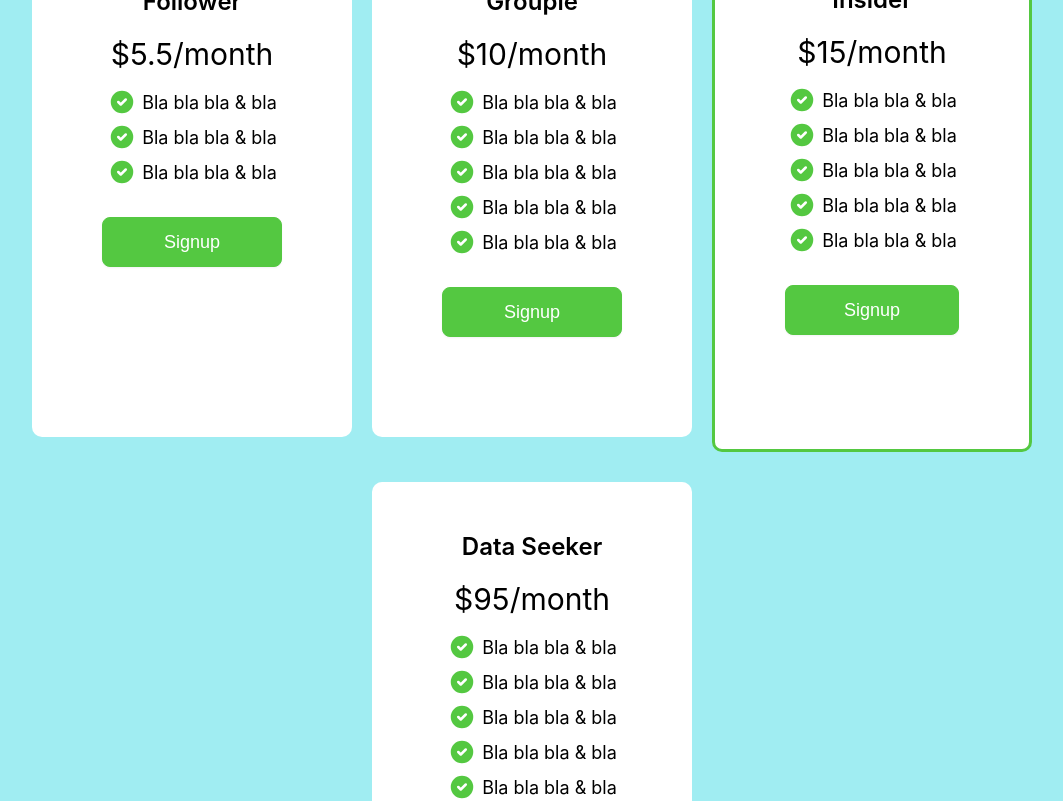
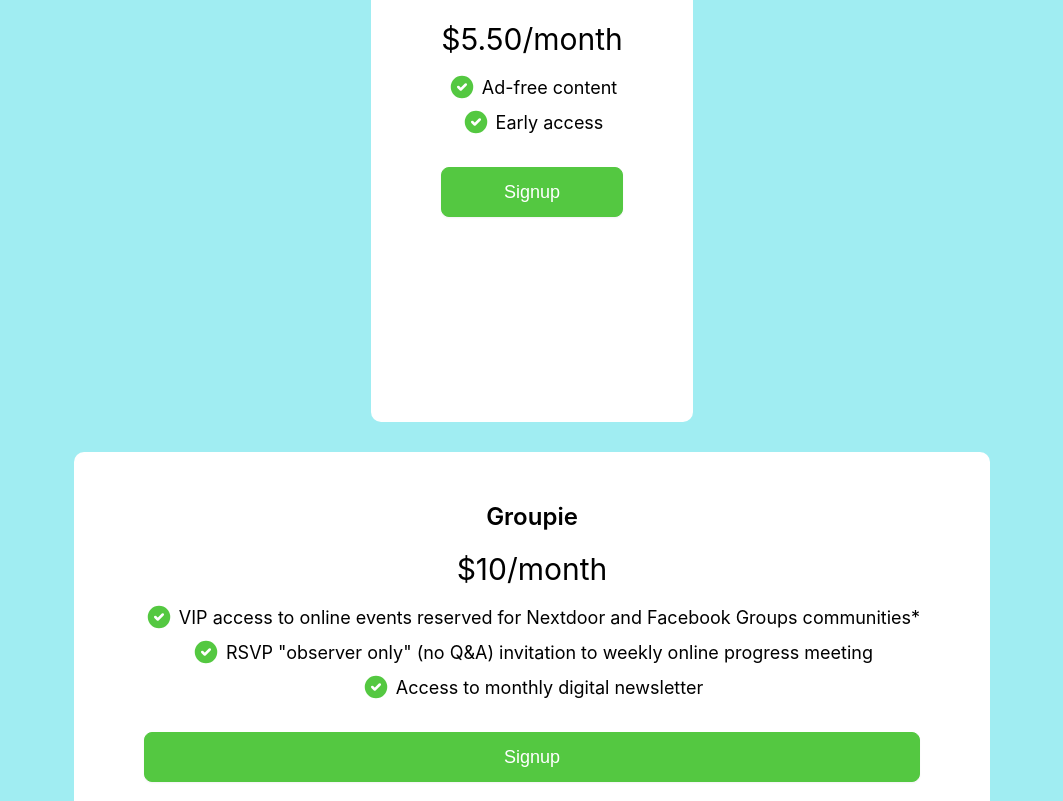
Before and after one commit to AhmedTohamy01/woodrow-task, a Next.js app: page / in a window 1280 px wide. Shown: the part 280-1081 px from the top of the page, without its empty margins (108-1171 px from the left). Built offline with nearby package versions, Linux system fonts and the light colour scheme.

Commit message:
feat[HomeCompound] : add updated content

```diff
--- a/src/compounds/HomeCompound.jsx
+++ b/src/compounds/HomeCompound.jsx
@@ -10,18 +10,14 @@ export const HomeCompound = () => {
       <CardsWrapper>
         <NormalCard>
           <CardTitle>Follower</CardTitle>
-          <CardPrice>$5.5/month</CardPrice>
+          <CardPrice>$5.50/month</CardPrice>
           <FeatureWrapper>
             <CheckIcon />
-            <FeatureText>Bla bla bla & bla</FeatureText>
+            <FeatureText>Ad-free content</FeatureText>
           </FeatureWrapper>
           <FeatureWrapper>
             <CheckIcon />
-            <FeatureText>Bla bla bla & bla</FeatureText>
-          </FeatureWrapper>
-          <FeatureWrapper>
-            <CheckIcon />
-            <FeatureText>Bla bla bla & bla</FeatureText>
+            <FeatureText>Early access</FeatureText>
           </FeatureWrapper>
           <SignupButton>Signup</SignupButton>
         </NormalCard>
@@ -30,23 +26,15 @@ export const HomeCompound = () => {
           <CardPrice>$10/month</CardPrice>
           <FeatureWrapper>
             <CheckIcon />
-            <FeatureText>Bla bla bla & bla</FeatureText>
+            <FeatureText>VIP access to online events reserved for Nextdoor and Facebook Groups communities*</FeatureText>
           </FeatureWrapper>
           <FeatureWrapper>
             <CheckIcon />
-            <FeatureText>Bla bla bla & bla</FeatureText>
+            <FeatureText>RSVP "observer only" (no Q&A) invitation to weekly online progress meeting</FeatureText>
           </FeatureWrapper>
           <FeatureWrapper>
             <CheckIcon />
-            <FeatureText>Bla bla bla & bla</FeatureText>
-          </FeatureWrapper>
-          <FeatureWrapper>
-            <CheckIcon />
-            <FeatureText>Bla bla bla & bla</FeatureText>
-          </FeatureWrapper>
-          <FeatureWrapper>
-            <CheckIcon />
-            <FeatureText>Bla bla bla & bla</FeatureText>
+            <FeatureText>Access to monthly digital newsletter</FeatureText>
           </FeatureWrapper>
           <SignupButton>Signup</SignupButton>
         </NormalCard>
@@ -59,23 +47,31 @@ export const HomeCompound = () => {
           <CardPrice>$15/month</CardPrice>
           <FeatureWrapper>
             <CheckIcon />
-            <FeatureText>Bla bla bla & bla</FeatureText>
+            <FeatureText>GovUNLEASHED laptop sticker</FeatureText>
           </FeatureWrapper>
           <FeatureWrapper>
             <CheckIcon />
-            <FeatureText>Bla bla bla & bla</FeatureText>
+            <FeatureText>Access to Life Groups (e.g., Microbusiness (less than 10 employees) Owners, Selling to Government, and Professional Licensing)</FeatureText>
           </FeatureWrapper>
           <FeatureWrapper>
             <CheckIcon />
-            <FeatureText>Bla bla bla & bla</FeatureText>
+            <FeatureText>Access to private Facebook group</FeatureText>
           </FeatureWrapper>
           <FeatureWrapper>
             <CheckIcon />
-            <FeatureText>Bla bla bla & bla</FeatureText>
+            <FeatureText>Access to legal professional's vlog on California legislative bills that might impact you</FeatureText>
           </FeatureWrapper>
           <FeatureWrapper>
             <CheckIcon />
-            <FeatureText>Bla bla bla & bla</FeatureText>
+            <FeatureText>RSVP "full participant" invitation to weekly online progress meeting. Full participants may ask the host or special guest(s) a question.</FeatureText>
+          </FeatureWrapper>
+          <FeatureWrapper>
+            <CheckIcon />
+            <FeatureText>State & Municipality Report Cards (SMRC)</FeatureText>
+          </FeatureWrapper>
+          <FeatureWrapper>
+            <CheckIcon />
+            <FeatureText>Preferred support for inquiries (guaranteed reply within 24 hours)</FeatureText>
           </FeatureWrapper>
           <SignupButton>Signup</SignupButton>
         </MostPopularCard>
@@ -84,23 +80,27 @@ export const HomeCompound = () => {
           <CardPrice>$95/month</CardPrice>
           <FeatureWrapper>
             <CheckIcon />
-            <FeatureText>Bla bla bla & bla</FeatureText>
+            <FeatureText>GovUNLEASHED branded T-shirt</FeatureText>
           </FeatureWrapper>
           <FeatureWrapper>
             <CheckIcon />
-            <FeatureText>Bla bla bla & bla</FeatureText>
+            <FeatureText>Online access to GovUNLEASHED's state and municipal government public records requests (PRR)</FeatureText>
           </FeatureWrapper>
           <FeatureWrapper>
             <CheckIcon />
-            <FeatureText>Bla bla bla & bla</FeatureText>
+            <FeatureText>Online access to state and municipal government responses (including responsive records) received in response to PRRs</FeatureText>
           </FeatureWrapper>
           <FeatureWrapper>
             <CheckIcon />
-            <FeatureText>Bla bla bla & bla</FeatureText>
+            <FeatureText>Access to GovUNLEASHED's elected officials & department leaders address book (e-mail addresses & phone numbers)</FeatureText>
           </FeatureWrapper>
           <FeatureWrapper>
             <CheckIcon />
-            <FeatureText>Bla bla bla & bla</FeatureText>
+            <FeatureText>Premium support for inquiries (guaranteed reply within 4 hours)</FeatureText>
+            <FeatureWrapper>
+            <CheckIcon />
+            <FeatureText>Access to custom system integration services ($250/hour) with GovUNLEASHED's data repository</FeatureText>
+          </FeatureWrapper>
           </FeatureWrapper>
           <SignupButton>Signup</SignupButton>
         </NormalCard>
```
